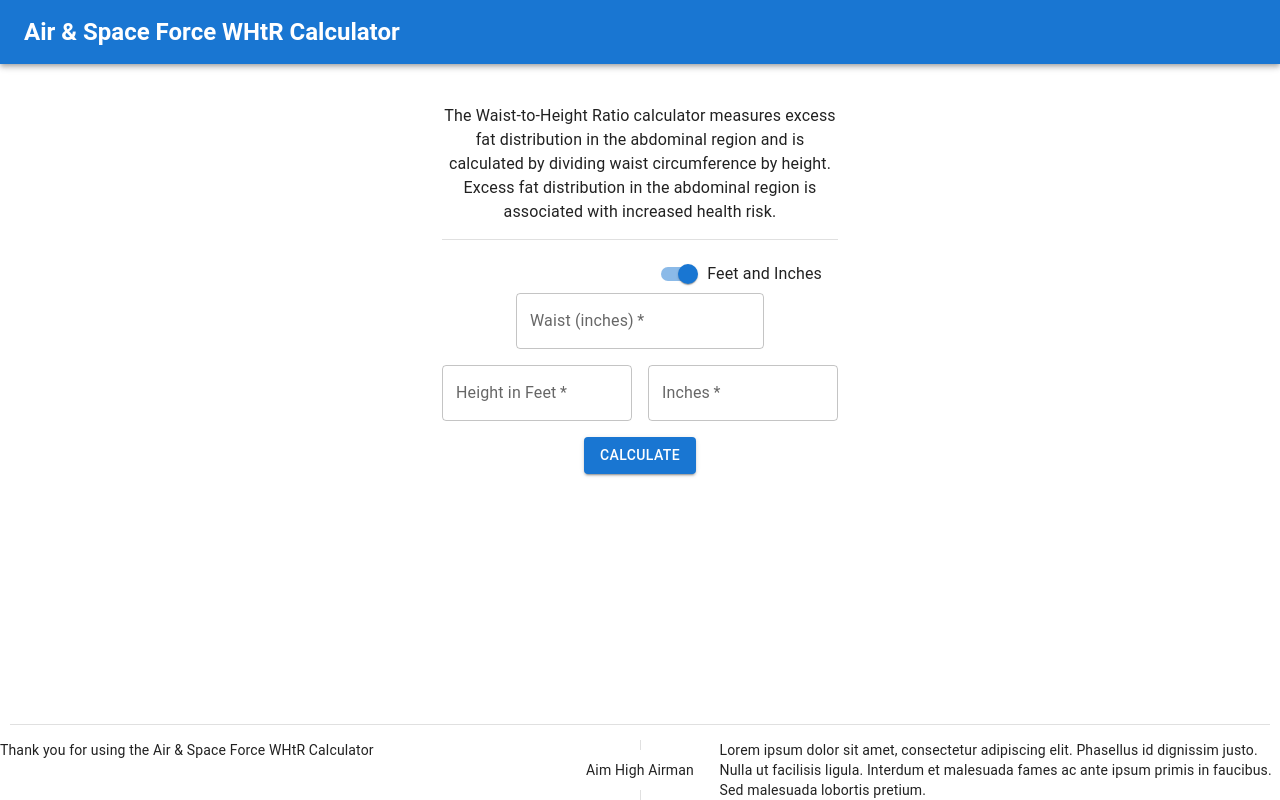
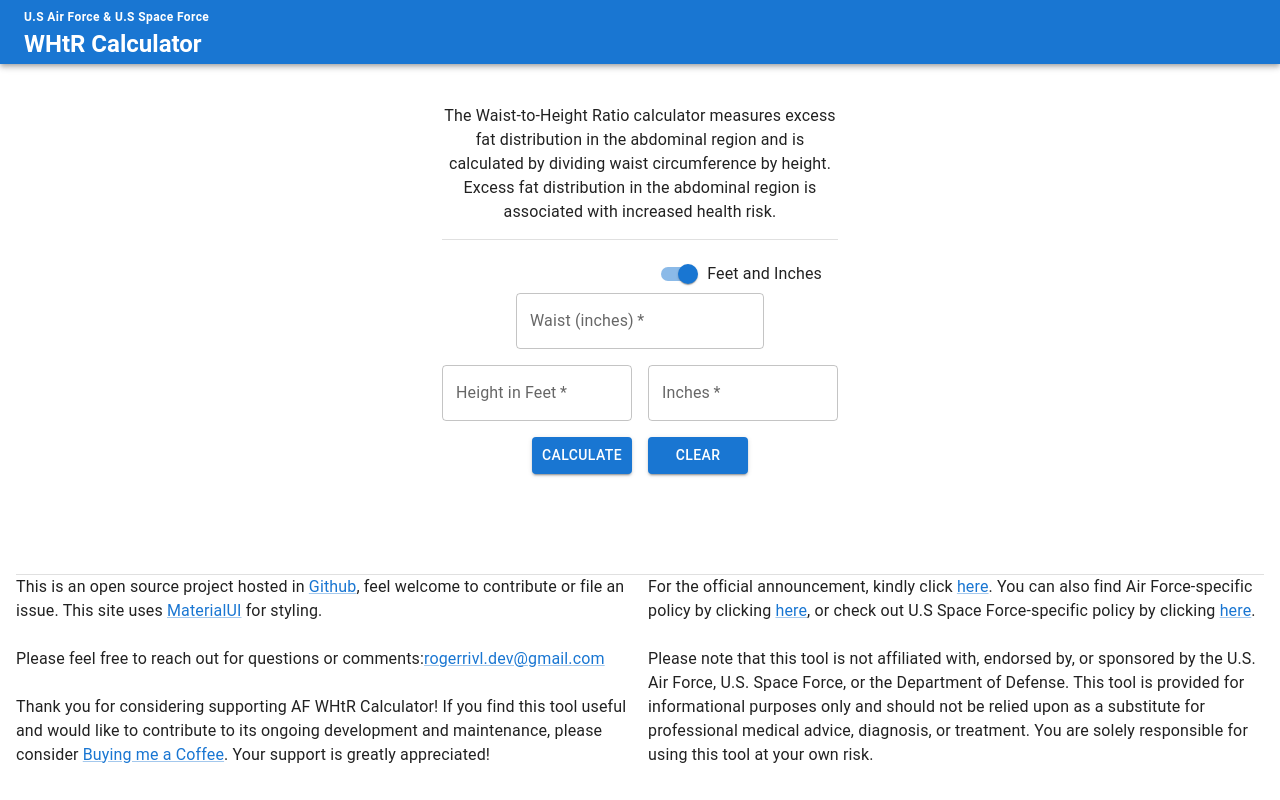
Before and after one commit to rogerrivl/AF-WHtR, a React (Create React App) app: page / in a window 1280 px wide. Built offline with nearby package versions, Linux system fonts and the light colour scheme.

Commit message:
version 1 - completed

```diff
--- a/package.json
+++ b/package.json
@@ -6,7 +6,7 @@
     "@emotion/react": "^11.10.6",
     "@emotion/styled": "^11.10.6",
     "@mui/icons-material": "^5.11.11",
-    "@mui/material": "^5.11.12",
+    "@mui/material": "^5.11.14",
     "@testing-library/jest-dom": "^5.16.5",
     "@testing-library/react": "^13.4.0",
     "@testing-library/user-event": "^13.5.0",
--- a/src/components/Footer.js
+++ b/src/components/Footer.js
@@ -1,52 +1,170 @@
-import * as React from "react";
-import { styled } from "@mui/material/styles";
-import MuiGrid from "@mui/material/Grid";
-import { Divider, Box } from "@mui/material";
+import {
+  Box,
+  Divider,
+  Typography,
+  Grid,
+  useMediaQuery,
+  useTheme,
+  Link,
+} from "@mui/material";
 
-const Grid = styled(MuiGrid)(({ theme }) => ({
-  width: "100%",
-  ...theme.typography.body2,
-  '& [role="separator"]': {
-    margin: theme.spacing(0, 2),
-  },
-}));
+const Footer = () => {
+  const theme = useTheme();
+  const isMobile = useMediaQuery(theme.breakpoints.down("sm"));
+  return (
+    <Box ml={2} mr={2} mb={2} mt={"100px"}>
+      <Divider></Divider>
+      <Grid container spacing={2}>
+        {isMobile ? (
+          <>
+            <Grid item xs={12}>
+              <Typography variant="body1">
+                This is an open source project hosted in{" "}
+                <Link
+                  href="https://github.com/rogerrivl/AF-WHtR"
+                  target="_blank"
+                >
+                  Github
+                </Link>
+                , feel welcome to contribute or file an issue. This site uses{" "}
+                <Link href="https://mui.com/" target="_blank">
+                  MaterialUI
+                </Link>{" "}
+                for styling.
+              </Typography>
+              <Typography mt={3} variant="body1">
+                Please feel free to reach out for questions or comments:
+                <Link href="mailto:rogerrivl.dev@gmail.com">
+                  rogerrivl.dev@gmail.com
+                </Link>
+              </Typography>
+              <Typography mt={3} variant="body1">
+                Thank you for considering supporting AF WHtR Calculator! If you
+                find this tool useful and would like to contribute to its
+                ongoing development and maintenance, please consider{" "}
+                <Link
+                  href="https://www.buymeacoffee.com/rogerrivl.dev"
+                  target="_blank"
+                >
+                  Buying me a Coffee
+                </Link>
+                . Your support is greatly appreciated!
+              </Typography>
+            </Grid>
+            <Grid item md={6}>
+              {/* <Typography variant="h6">Resources</Typography> */}
 
-export default function VerticalDividerText() {
-  const contentLeft = (
-    <div>
-      {`Thank you for using the Air & Space Force WHtR Calculator\n`}
-      {/* <a href="https://www.buymeacoffee.com/rogerrivl.dev">
-        <img src="https://img.buymeacoffee.com/button-api/?text=Buy me a coffee&emoji=&slug=rogerrivl.dev&button_colour=FFDD00&font_colour=000000&font_family=Cookie&outline_colour=000000&coffee_colour=ffffff" />
-      </a> */}
-    </div>
-  );
-  const contentRight = (
-    <div>
-      {`Lorem ipsum dolor sit amet, consectetur adipiscing elit. Phasellus id dignissim justo.
-   Nulla ut facilisis ligula. Interdum et malesuada fames ac ante ipsum primis in faucibus.
-   Sed malesuada lobortis pretium.`}
-    </div>
-  );
+              <Typography variant="body1">
+                For the official announcement, kindly click{" "}
+                <Link
+                  href="https://www.af.mil/News/Article-Display/Article/3262830/department-of-the-air-force-outlines-new-body-composition-program-for-airmen-gu/"
+                  target="_blank"
+                >
+                  here
+                </Link>
+                . You can also find Air Force-specific policy by clicking{" "}
+                <Link
+                  href="https://www.af.mil/Portals/1/documents/2023SAF/Tab_1._Air_Force_Body_Composition_Policy_Memo.pdf"
+                  target="_blank"
+                >
+                  here
+                </Link>
+                , or check out U.S Space Force-specific policy by clicking{" "}
+                <Link
+                  href="https://www.af.mil/Portals/1/documents/2023SAF/USSF_Body_Composition_Program_Memo_JAN2023.pdf"
+                  target="_blank"
+                >
+                  here
+                </Link>
+                .
+              </Typography>
+              <Typography mt={3} variant="body1">
+                Please note that this tool is not affiliated with, endorsed by,
+                or sponsored by the U.S. Air Force, U.S. Space Force, or the
+                Department of Defense. This tool is provided for informational
+                purposes only and should not be relied upon as a substitute for
+                professional medical advice, diagnosis, or treatment. You are
+                solely responsible for using this tool at your own risk.
+              </Typography>
+            </Grid>
+          </>
+        ) : (
+          <>
+            <Grid item md={6}>
+              {/* <Typography variant="h6">Column 1</Typography> */}
+              <Typography variant="body1">
+                This is an open source project hosted in{" "}
+                <Link
+                  href="https://github.com/rogerrivl/AF-WHtR"
+                  target="_blank"
+                >
+                  Github
+                </Link>
+                , feel welcome to contribute or file an issue. This site uses{" "}
+                <Link href="https://mui.com/" target="_blank">
+                  MaterialUI
+                </Link>{" "}
+                for styling.
+              </Typography>
+              <Typography mt={3} variant="body1">
+                Please feel free to reach out for questions or comments:
+                <Link href="mailto:rogerrivl.dev@gmail.com">
+                  rogerrivl.dev@gmail.com
+                </Link>
+              </Typography>
+              <Typography mt={3} variant="body1">
+                Thank you for considering supporting AF WHtR Calculator! If you
+                find this tool useful and would like to contribute to its
+                ongoing development and maintenance, please consider{" "}
+                <Link
+                  href="https://www.buymeacoffee.com/rogerrivl.dev"
+                  target="_blank"
+                >
+                  Buying me a Coffee
+                </Link>
+                . Your support is greatly appreciated!
+              </Typography>
+            </Grid>
+            <Grid item md={6}>
+              {/* <Typography variant="h6">Resources</Typography> */}
 
-  return (
-    <Box
-      sx={{
-        position: "absolute", //Here is the trick
-        bottom: 0, //Here is the trick
-      }}
-    >
-      <Divider sx={{ mt: "15px", mb: "15px", mr: "10px", ml: "10px" }} />
-      <Grid container>
-        <Grid item xs>
-          {contentLeft}
-        </Grid>
-        <Divider orientation="vertical" flexItem>
-          Aim High Airman
-        </Divider>
-        <Grid item xs>
-          {contentRight}
-        </Grid>
+              <Typography variant="body1">
+                For the official announcement, kindly click{" "}
+                <Link
+                  href="https://www.af.mil/News/Article-Display/Article/3262830/department-of-the-air-force-outlines-new-body-composition-program-for-airmen-gu/"
+                  target="_blank"
+                >
+                  here
+                </Link>
+                . You can also find Air Force-specific policy by clicking{" "}
+                <Link
+                  href="https://www.af.mil/Portals/1/documents/2023SAF/Tab_1._Air_Force_Body_Composition_Policy_Memo.pdf"
+                  target="_blank"
+                >
+                  here
+                </Link>
+                , or check out U.S Space Force-specific policy by clicking{" "}
+                <Link
+                  href="https://www.af.mil/Portals/1/documents/2023SAF/USSF_Body_Composition_Program_Memo_JAN2023.pdf"
+                  target="_blank"
+                >
+                  here
+                </Link>
+                .
+              </Typography>
+              <Typography mt={3} variant="body1">
+                Please note that this tool is not affiliated with, endorsed by,
+                or sponsored by the U.S. Air Force, U.S. Space Force, or the
+                Department of Defense. This tool is provided for informational
+                purposes only and should not be relied upon as a substitute for
+                professional medical advice, diagnosis, or treatment. You are
+                solely responsible for using this tool at your own risk.
+              </Typography>
+            </Grid>
+          </>
+        )}
       </Grid>
     </Box>
   );
-}
+};
+export default Footer;
--- a/src/components/RatioResults.js
+++ b/src/components/RatioResults.js
@@ -1,7 +1,7 @@
 import { Typography, Box, Card, CardContent, Divider } from "@mui/material";
 import { green, red, blueGrey, purple, amber } from "@mui/material/colors";
 function RatioResult({ ratioValue }) {
-  const isHighRisk = ratioValue > 0.55;
+  const isHighRisk = ratioValue >= 0.55;
   const WHTRLeveltextColor = isHighRisk ? red[600] : green[600];
   const RiskLeveltextColor = isHighRisk ? red[600] : green[600];
   const RisktextColor = isHighRisk ? red[500] : green[500];
--- a/src/components/WHTR_Cal.js
+++ b/src/components/WHTR_Cal.js
@@ -5,13 +5,8 @@
   Button,
   AppBar,
   Toolbar,
-  IconButton,
-  Menu,
-  MenuItem,
   Container,
   Box,
-  Card,
-  CardContent,
   Switch,
   FormControlLabel,
   Divider,
@@ -23,8 +18,6 @@
   const [heightFeet, setHeightFeet] = useState("");
   const [heightInches, setHeightInches] = useState("");
   const [ratio, setRatio] = useState("");
-  const [anchorEl, setAnchorEl] = useState(null);
-  const [riskLevel, setRiskLevel] = useState("");
   const [useFeet, setUseFeet] = useState(true);
 
   const calculateRatio = () => {
@@ -37,25 +30,13 @@
       : heightInches;
     const ratioValue = waist / height;
     setRatio(ratioValue.toFixed(2));
-    if (ratioValue > 0.55) {
-      setRiskLevel("Not Meeting Standard (High Risk)");
-    } else {
-      setRiskLevel("Meeting Standard (Low-Moderate Risk)");
-    }
-  };
-
-  const handleMenuOpen = (event) => {
-    setAnchorEl(event.currentTarget);
-  };
-
-  const handleMenuClose = () => {
-    setAnchorEl(null);
   };
 
   const handleUseFeetChange = (event) => {
     setUseFeet(event.target.checked);
     if (!event.target.checked) {
       setHeightFeet("");
+      setHeightInches("");
     } else {
       setHeightInches("");
     }
@@ -65,9 +46,18 @@
     <div>
       <AppBar position="static">
         <Toolbar>
-          <Typography variant="h5" fontWeight={"bold"} sx={{ flexGrow: 1 }}>
-            Air & Space Force WHtR Calculator
-          </Typography>
+          <Box>
+            <Typography
+              variant="caption"
+              fontWeight={"bold"}
+              sx={{ flexGrow: 1 }}
+            >
+              U.S Air Force & U.S Space Force
+            </Typography>
+            <Typography variant="h5" fontWeight={"bold"} sx={{ flexGrow: 1 }}>
+              WHtR Calculator
+            </Typography>
+          </Box>
         </Toolbar>
       </AppBar>
       <Box
@@ -154,8 +144,24 @@
             </Box>
 
             <Box sx={{ display: "flex", justifyContent: "center", mt: 2 }}>
-              <Button variant="contained" onClick={calculateRatio}>
+              <Button
+                variant="contained"
+                sx={{ width: "100px", mr: 2 }}
+                onClick={calculateRatio}
+              >
                 Calculate
+              </Button>
+              <Button
+                variant="contained"
+                sx={{ width: "100px" }}
+                onClick={() => {
+                  setWaist("");
+                  setHeightFeet("");
+                  setHeightInches("");
+                  setRatio("");
+                }}
+              >
+                Clear
               </Button>
             </Box>
           </form>
```
Also changed, not shown: src/components/test.js (deleted), 1 other file (tests, documents, lock files or other folders).
